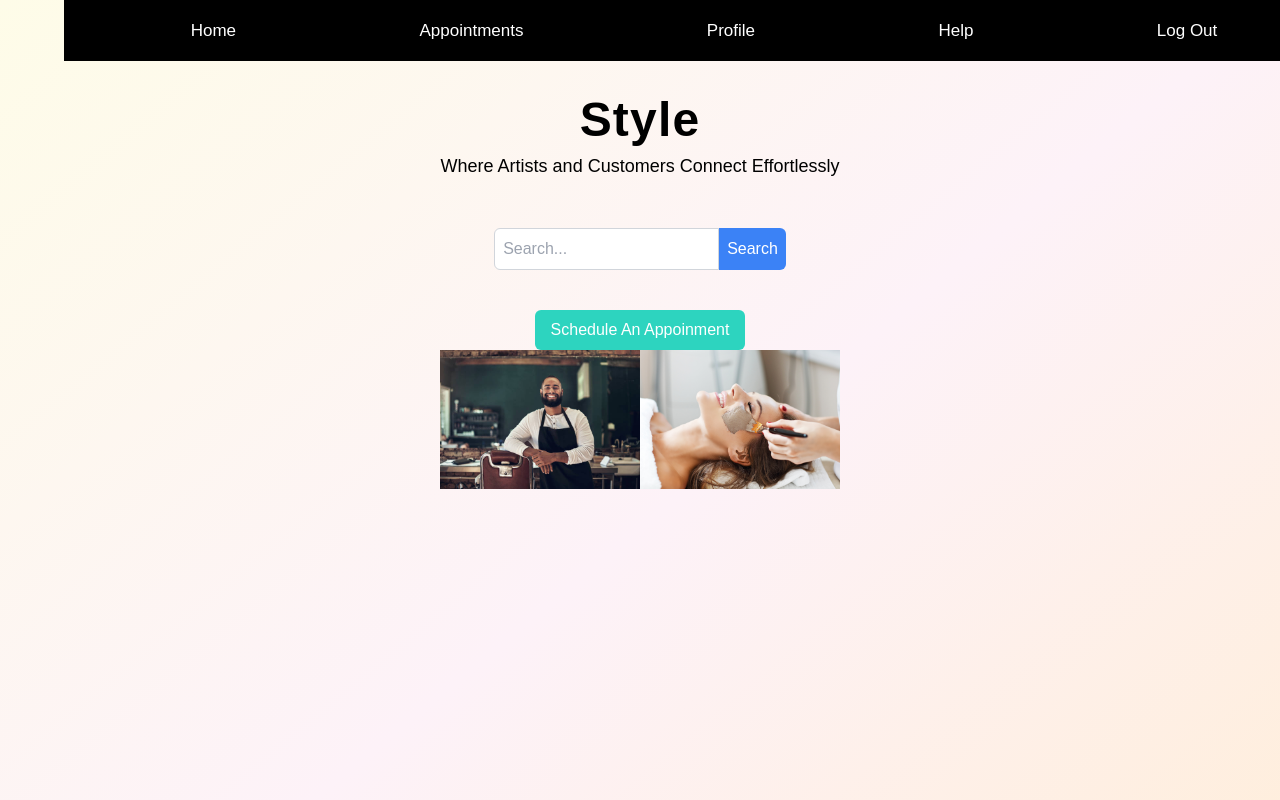
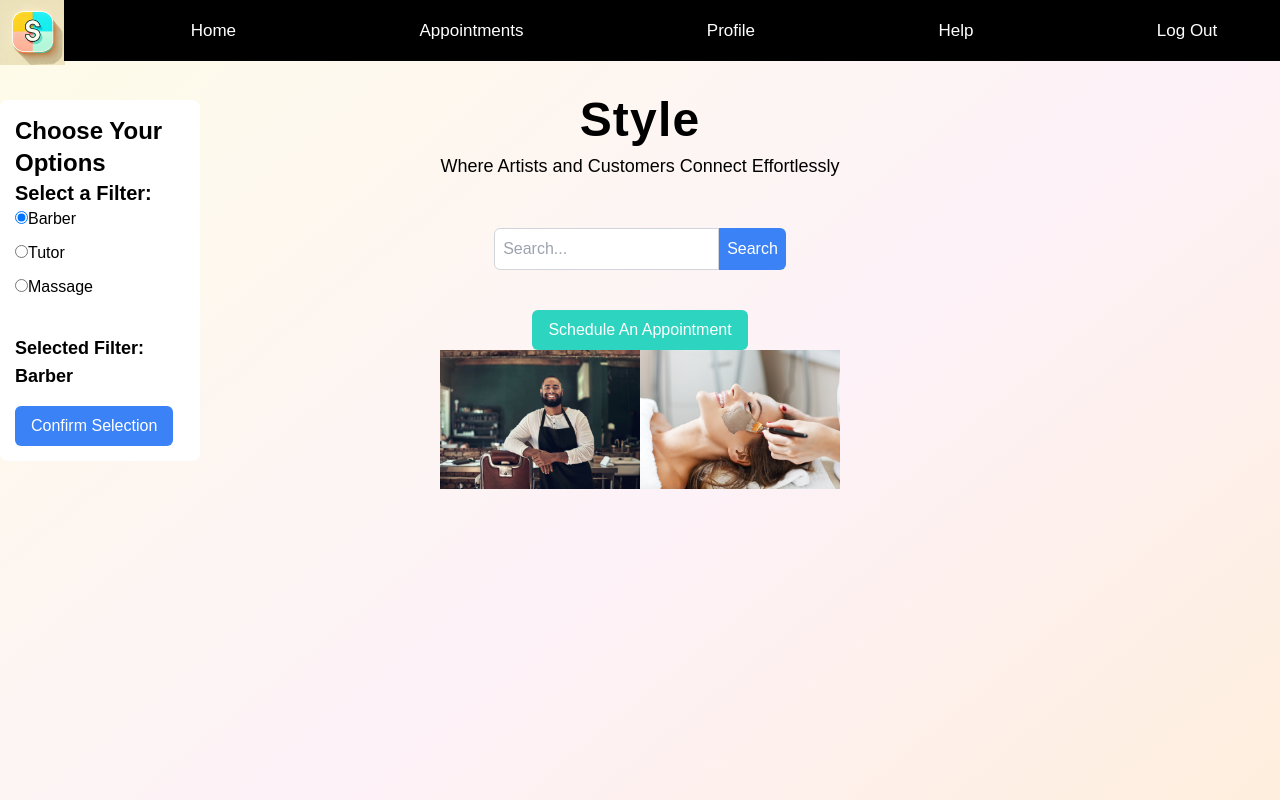
Before and after one commit to WSU-4110/Style, a Next.js app: page /homepage in a window 1280 px wide. Shown: the top 800 px of the page. Built offline with nearby package versions, Linux system fonts and the light colour scheme.

Commit message:
Added filter section that works and logo

```diff
--- a/src/app/homepage/filter.css
+++ b/src/app/homepage/filter.css
@@ -1,17 +1,23 @@
-/* src/components/OptionsSelector.css */
+/* src/pages/Filter.css */
 
-.options-selector {
+.filter {
     position: fixed; /* Keep it fixed on the left side */
-    top: 20px;      /* Distance from the top */
-    left: 20px;     /* Distance from the left */
+    top: 100px;      /* Distance from the top */
+    left: 0px;     /* Distance from the left */
     width: 200px;   /* Fixed width */
-    background-color: #f9f9f9; /* Background color */
+    background-color: white; /* Black background */
+    color: black;   /* White text */
     padding: 15px;  /* Padding inside the box */
-    border: 1px solid #ccc; /* Border for better visibility */
-    box-shadow: 2px 2px 8px rgba(0, 0, 0, 0.1); /* Optional shadow */
+    border-radius: 8px; /* Rounded corners */
     z-index: 1000; /* Ensure it appears above other elements */
-  }
+}
 
-  .options-group {
-    margin-bottom: 15px; /* Space between groups */
-  }
+.options-group {
+    margin-bottom: 25px; /* Space between groups */
+    display: flex;       /* Use flexbox to stack labels vertically */
+    flex-direction: column; /* Stack labels vertically */
+}
+
+label {
+    margin-bottom: 10px; /* Space between labels */
+}
--- a/src/app/homepage/filter.tsx
+++ /dev/null
@@ -1,99 +0,0 @@
-// src/components/OptionsSelector.tsx
-
-import React, { useState } from 'react';
-import './OptionsSelector.css'; // Import CSS for styling
-
-const OptionsSelector: React.FC = () => {
-  const [selectedFilter, setSelectedFilter] = useState<string>('filter1');
-  const [selectedItems, setSelectedItems] = useState<string[]>([]);
-
-  const handleFilterChange = (event: React.ChangeEvent<HTMLInputElement>) => {
-    setSelectedFilter(event.target.value);
-  };
-
-  const handleCheckboxChange = (event: React.ChangeEvent<HTMLInputElement>) => {
-    const value = event.target.value;
-    setSelectedItems((prev) =>
-      prev.includes(value)
-        ? prev.filter((item) => item !== value)
-        : [...prev, value]
-    );
-  };
-
-  return (
-    <div className="options-selector">
-      <h2>Choose Your Options</h2>
-
-      {/* Radio Button Selector for Filters */}
-      <div className="options-group">
-        <h3>Select a Filter:</h3>
-        <label>
-          <input
-            type="radio"
-            value="filter1"
-            checked={selectedFilter === 'filter1'}
-            onChange={handleFilterChange}
-          />
-          Filter 1
-        </label>
-        <label>
-          <input
-            type="radio"
-            value="filter2"
-            checked={selectedFilter === 'filter2'}
-            onChange={handleFilterChange}
-          />
-          Filter 2
-        </label>
-        <label>
-          <input
-            type="radio"
-            value="filter3"
-            checked={selectedFilter === 'filter3'}
-            onChange={handleFilterChange}
-          />
-          Filter 3
-        </label>
-      </div>
-
-      {/* Checkbox Selector for Items */}
-      <div className="options-group">
-        <h3>Select Items:</h3>
-        <label>
-          <input
-            type="checkbox"
-            value="item1"
-            checked={selectedItems.includes('item1')}
-            onChange={handleCheckboxChange}
-          />
-          Item 1
-        </label>
-        <label>
-          <input
-            type="checkbox"
-            value="item2"
-            checked={selectedItems.includes('item2')}
-            onChange={handleCheckboxChange}
-          />
-          Item 2
-        </label>
-        <label>
-          <input
-            type="checkbox"
-            value="item3"
-            checked={selectedItems.includes('item3')}
-            onChange={handleCheckboxChange}
-          />
-          Item 3
-        </label>
-      </div>
-
-      <div>
-        <h4>Selected Filter: {selectedFilter}</h4>
-        <h4>Selected Items: {selectedItems.join(', ')}</h4>
-      </div>
-    </div>
-  );
-};
-
-export default OptionsSelector;
--- a/src/app/homepage/page.tsx
+++ b/src/app/homepage/page.tsx
@@ -5,13 +5,13 @@
 import { useRouter } from 'next/navigation';
 import artistImage from '../../public/artist_barber.jpg';
 import customerImage from '../../public/customer.jpg';
+import logoImage from '../../public/logo.jpg'; // Importing the logo image
 import Navbar from '../components/navigationbar';
 import Image from 'next/image';
 import React, { useState } from 'react';
-import filter from '../homepage/filter';
+import './filter.css';
 
 const SearchBar: React.FC = () => {
-    <filter />
     const [searchTerm, setSearchTerm] = useState('');
 
     const handleSearchChange = (event: React.ChangeEvent<HTMLInputElement>) => {
@@ -21,7 +21,6 @@ const SearchBar: React.FC = () => {
     const handleSearchSubmit = (event: React.FormEvent) => {
         event.preventDefault();
         console.log('Searching for:', searchTerm);
-        // Handle search logic here (e.g., filtering data)
     };
 
     return (
@@ -47,8 +46,33 @@ export default function Home() {
         router.push('schedule');
     };
 
+    const [selectedFilter, setSelectedFilter] = useState<string>('filter1');
+    const [selectedItems, setSelectedItems] = useState<string[]>([]);
+    const [confirmedSelection, setConfirmedSelection] = useState<boolean>(false);
+
+    const filterNames: Record<string, string> = {
+        filter1: 'Barber',
+        filter2: 'Tutor',
+        filter3: 'Massage',
+    };
+
+    const handleFilterChange = (event: React.ChangeEvent<HTMLInputElement>) => {
+        setSelectedFilter(event.target.value);
+    };
+
+    const handleConfirmSelection = () => {
+        setConfirmedSelection(true);
+        console.log('Confirmed Filter:', filterNames[selectedFilter]);
+        console.log('Confirmed Items:', selectedItems);
+    };
+
     return (
         <div className="min-h-screen flex flex-col bg-white-100">
+            {/* Logo */}
+            <div className="absolute top-0 left-0">
+                <Image src={logoImage} alt="Logo" width={65} height={65} /> {/* Smaller dimensions */}
+            </div>
+
             {/* Header */}
             <header className="text-black py-8 text-center">
                 <h1 className="text-5xl font-bold tracking-wide">Style</h1>
@@ -59,6 +83,56 @@ export default function Home() {
             {/* Search Bar */}
             <SearchBar />
 
+            {/* Filter Section */}
+            <div className="filter">
+                <h2 className="text-2xl font-bold">Choose Your Options</h2>
+
+                <div className="options-group">
+                    <h3 className="text-xl font-bold">Select a Filter:</h3>
+                    <label>
+                        <input
+                            type="radio"
+                            value="filter1"
+                            checked={selectedFilter === 'filter1'}
+                            onChange={handleFilterChange}
+                        />
+                        Barber
+                    </label>
+                    <label>
+                        <input
+                            type="radio"
+                            value="filter2"
+                            checked={selectedFilter === 'filter2'}
+                            onChange={handleFilterChange}
+                        />
+                        Tutor
+                    </label>
+                    <label>
+                        <input
+                            type="radio"
+                            value="filter3"
+                            checked={selectedFilter === 'filter3'}
+                            onChange={handleFilterChange}
+                        />
+                        Massage
+                    </label>
+                </div>
+
+                <div>
+                    <h4 className="text-lg font-bold">Selected Filter: {filterNames[selectedFilter]}</h4>
+                </div>
+
+                <button
+                    onClick={handleConfirmSelection}
+                    className="bg-blue-500 text-white px-4 py-2 rounded-md mt-4"
+                >
+                    Confirm Selection
+                </button>
+
+                {confirmedSelection && (
+                    <p className="mt-2 text-green-600">Selection confirmed!</p>
+                )}
+            </div>
 
             {/* Redirect Button */}
             <div className="flex justify-center mt-6">
@@ -66,11 +140,10 @@ export default function Home() {
                     onClick={handleRedirect}
                     className="bg-teal-400 text-white px-4 py-2 rounded-md"
                 >
-                    Schedule An Appoinment
+                    Schedule An Appointment
                 </button>
             </div>
 
-            {/* Images or other content can go here */}
             <div className="flex justify-center">
                 <Image src={artistImage} alt="Artist" width={200} height={200} />
                 <Image src={customerImage} alt="Customer" width={200} height={200} />
```
